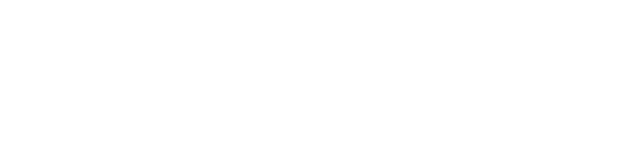
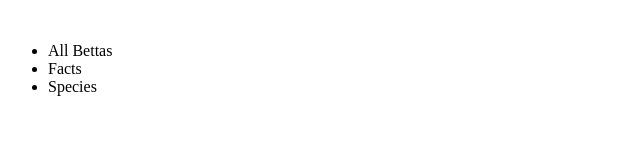
Before and after one commit to kyllyg/AquaFish, a plain HTML site: page index.html in a window 1280 px wide. Shown: the whole page, without its empty margins (0-640 px from the left). Drawn offline with Linux system fonts and the light colour scheme.

Commit message:
Updated index.html
created the navbar

```diff
--- a/index.html
+++ b/index.html
@@ -4,7 +4,20 @@
     <meta charset="UTF-8" />
     <meta http-equiv="X-UA-Compatible" content="IE=edge" />
     <meta name="viewport" content="width=device-width, initial-scale=1.0" />
-    <title>Document</title>
+    <title>AquaFish</title>
   </head>
-  <body></body>
+  <body>
+    <header>
+      <nav>
+        <img src="" alt="" />
+        <ul>
+          <li>All Bettas</li>
+          <li>Facts</li>
+          <li>Species</li>
+        </ul>
+      </nav>
+    </header>
+    <main></main>
+    <footer></footer>
+  </body>
 </html>
```
